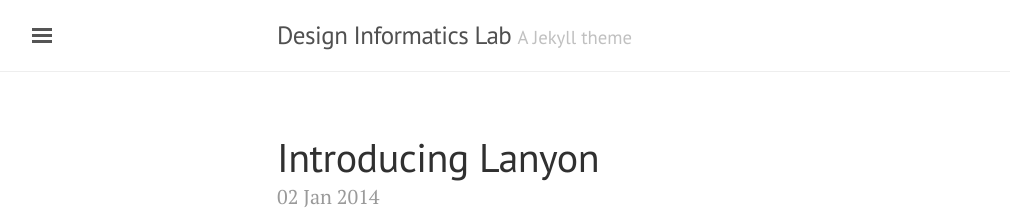
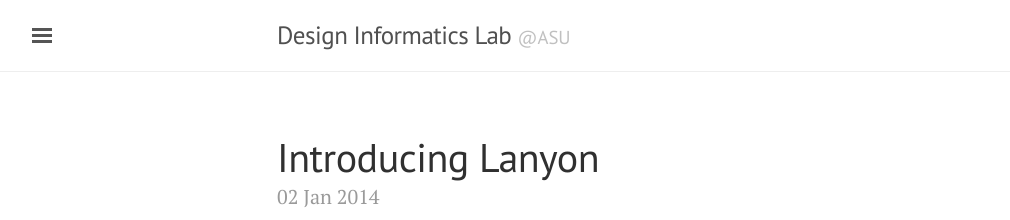
Before and after one commit to DesignInformaticsLab/DesignInformaticsLab.github.io, a Jekyll site: the page built from index.html, in a window 1280 px wide and 900 px high. Shown: the top 220 px of the window, without its empty margins (3-1013 px from the left). Built offline with Jekyll 4.4.1, drawn with Linux system fonts in a browser that asks for light colours; the list of posts is cut into pages by our own code.

Commit message:
Updated _config.yml

```diff
--- a/_config.yml
+++ b/_config.yml
@@ -1,6 +1,6 @@
 # Setup
 title:               Design Informatics Lab
-tagline:             'A Jekyll theme'
+tagline:             '@ASU'
 description:         'A reserved <a href="http://jekyllrb.com" target="_blank">Jekyll</a> theme that places the utmost gravity on content with a hidden drawer. Made by <a href="https://twitter.com/mdo" target="_blank">@mdo</a>.'
 url:                 http://lanyon.getpoole.com
 baseurl:             ''
```
